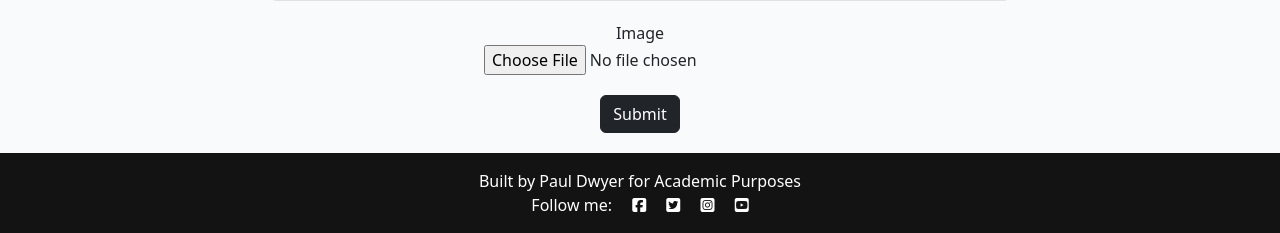
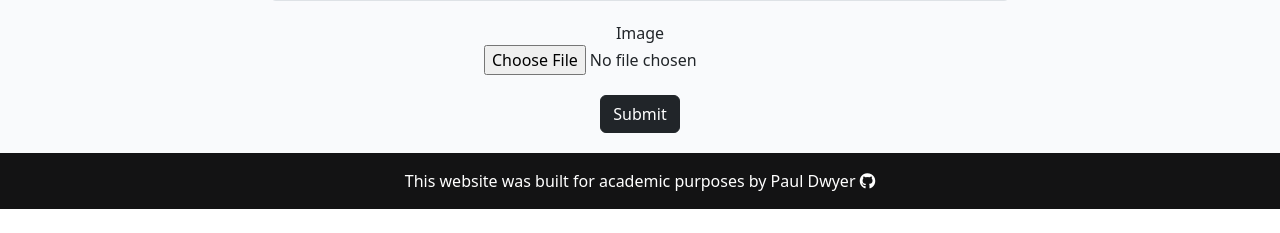
Before and after one commit to Pauldwyer/Pauls-Kitchen-pp4, a Django app: page /add_recipe/ in a window 1280 px wide. Shown: the part 745-978 px from the top of the page. After the commit the page ends 954 px from the top, so only its background shows below. Run offline with Django 3.2, Linux system fonts and the light colour scheme; parts of the project's set-up code (start-up, migrations or seed data) failed here and were passed over; some libraries are stand-ins or nearby versions.

Commit message:
change footer and footer  style

```diff
--- a/static/css/style.css
+++ b/static/css/style.css
@@ -99,9 +99,10 @@ a {
 }
 
 /* -------- Footer ---------- */
-.footer {
-    color: #3a3a3a;
-  }
+
+.footer a {
+    color: white;
+}
 
 
 .light-bg {
--- a/templates/base.html
+++ b/templates/base.html
@@ -73,11 +73,9 @@
   </main>
 </body>
 <footer class="footer mt-auto py-3 dark-bg">
-  <p class="m-0 text-center text-white">Built by Paul Dwyer for Academic Purposes</p>
-  <p class="m-0 text-center text-white">Follow me: <i class="fab fa-facebook-square ms-3"></i>
-      <i class="fab fa-twitter-square ms-3"></i>
-      <i class="fab fa-instagram-square ms-3"></i>
-      <i class="fab fa-youtube-square ms-3"></i></p>
+  <p class="m-0 text-center text-white">This website was built for academic purposes
+  <a href="https://github.com" target="_blank" rel="noopener" aria-label="Visit developers github, opens in new tab">by
+    Paul Dwyer <i class="fa-brands fa-github"></i></a></p>
 </footer>
 <script>
   setTimeout(function(){
```
